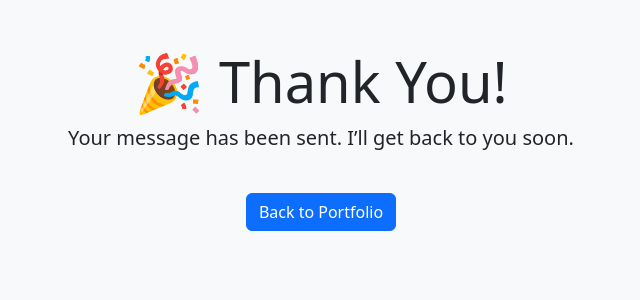
After one commit to ikeobeng/ikeobeng-portfolio, a Flask app: page /thank-you in a window 1280 px wide. The commit adds this page. Shown: the top 300 px of the page, without its empty margins (319-959 px from the left). Run offline with Flask 3, Linux system fonts and the light colour scheme.

Commit message:
Added thank you route and a template for that

```diff
--- a/app.py
+++ b/app.py
@@ -68,6 +68,10 @@ def index():
         page=page,
         total_pages=total_pages
     )
+# Adding thank you route
+@app.route('/thank-you')
+def thank_you():
+    return render_template("thank_you.html")
 
 if __name__ == "__main__":
     app.run(debug=True)
--- /dev/null
+++ b/templates/thank_you.html
@@ -0,0 +1,15 @@
+<!DOCTYPE html>
+<html lang="en">
+<head>
+  <meta charset="UTF-8">
+  <title>Thank You</title>
+  <link href="https://cdn.jsdelivr.net/npm/bootstrap@5.3.0/dist/css/bootstrap.min.css" rel="stylesheet">
+</head>
+<body class="bg-light text-center py-5">
+  <div class="container">
+    <h1 class="display-4">🎉 Thank You!</h1>
+    <p class="lead">Your message has been sent. I’ll get back to you soon.</p>
+    <a href="{{ url_for('home') }}" class="btn btn-primary mt-4">Back to Portfolio</a>
+  </div>
+</body>
+</html>
```
Also changed, not shown: templates/index.html (+4 -3 lines).
